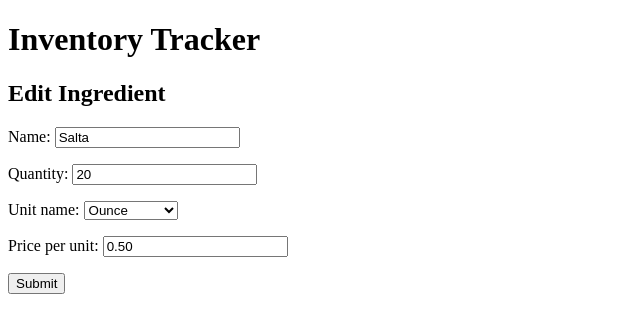
After one commit to banksjazz87/inventory-tracker, a Django app: page /ingredients/edit/1 in a window 1280 px wide. The commit adds this page. Shown: the top 333 px of the page, without its empty margins (0-640 px from the left). Run offline with Django 5.2, Linux system fonts and the light colour scheme; data comes from the database, SQL or seed files in the repository; both versions use the stored data as it was after the commit.

Commit message:
feature: created a method to update the different ingredients

```diff
--- a/inventory_tracker/models.py
+++ b/inventory_tracker/models.py
@@ -1,4 +1,5 @@
 from django.db import models
+from django.urls import reverse
 
 class Ingredient(models.Model):
     COOKING_UNITS = {
@@ -27,6 +28,10 @@ class Ingredient(models.Model):
     def __str__(self):
         return f"\n name: {self.name}\n quantity: {self.quantity}\n unit_name: {self.unit_name}\n price_per_unit: {self.price_per_unit}"
 
+    def get_absolute_url(self):
+        return reverse("model_detail", kwargs={"pk": self.pk})
+
+
 
 class MenuItem(models.Model):
     name = models.CharField(max_length=250)
--- /dev/null
+++ b/inventory_tracker/templates/ingredients/edit.html
@@ -0,0 +1,16 @@
+{% extends 'base.html' %}
+
+{% block head %}
+    <title>Edit Ingredient Form</title>
+{% endblock %}
+
+{% block body %}
+    <h2>Edit Ingredient</h2>
+    <form method="post">
+        {% csrf_token %}
+        {{ form.as_p }}
+        <input type="submit" value="Submit"/>
+    </form>
+
+    </table>
+{% endblock %}
--- a/inventory_tracker/templates/ingredients/index.html
+++ b/inventory_tracker/templates/ingredients/index.html
@@ -20,6 +20,7 @@
                 <td>{{ ingredient.name }}</td>
                 <td>{{ ingredient.quantity }} {{ ingredient.unit_name}}</td>
                 <td>{{ ingredient.price_per_unit }}</td>
+                <td><a href="{% url 'ingredient-edit' pk=ingredient.pk %}">Edit</a></td>
             </tr>
         {% endfor %}
     </table>
--- a/inventory_tracker/templates/ingredients/success.html
+++ b/inventory_tracker/templates/ingredients/success.html
@@ -6,5 +6,6 @@
 
 {% block body %}
     <h1>Success!</h1>
-    <p>You have successfully {{ method }} {{ submitted_data.name }}</p>
+    <p>You have successfully {{ submitted_data.method }} {{ submitted_data.name }}</p>
+    <a href="{% url 'ingredient-list'%}" >Back to Ingredients</a>
 {% endblock %}
--- a/inventory_tracker/urls.py
+++ b/inventory_tracker/urls.py
@@ -23,7 +23,9 @@ urlpatterns = [
     path('', views.HomeView.as_view(), name='home'),
     path('menu-items/', views.MenuItemListView.as_view(), name='menu-item-list'),
     path('purchases/', views.PurchaseListView.as_view(), name='purchase-list'),
+
     path('ingredients/', views.InventoryItemListView.as_view(), name='ingredient-list'),
     path('ingredients/create_form/', views.AddIngredientView.as_view(), name='add-ingredient'),
-    path('ingredients/success/', views.IngredientSuccess.as_view(), name="ingredient-success")
+    path('ingredients/success/', views.IngredientSuccess.as_view(), name="ingredient-success"),
+    path('ingredients/edit/<int:pk>', views.EditIngredientView.as_view(), name="ingredient-edit"),
 ]
--- a/inventory_tracker/views.py
+++ b/inventory_tracker/views.py
@@ -1,6 +1,7 @@
 from django.http import HttpResponse
 from django.shortcuts import render, redirect
 from django.views.generic import TemplateView, ListView, CreateView
+from django.views.generic.edit import UpdateView
 from urllib.parse import urlencode
 from django.urls import reverse_lazy, reverse
 from .models import Ingredient, MenuItem, RecipeRequirement, Purchase
@@ -26,11 +27,28 @@ class AddIngredientView(CreateView):
     model = Ingredient
     template_name = "ingredients/create_form.html"
     form_class = AddIngredientForm
+    success_url = "ingredients/success.html"
 
     def get_success_url(self):
         base_url = reverse('ingredient-success')
         query_data = {
             'name': self.object.name
+        }
+
+        return f"{base_url}?{urlencode(query_data)}"
+
+
+class EditIngredientView(UpdateView):
+    model = Ingredient
+    template_name = "ingredients/edit.html"
+    success_url = "ingredients/success.html"
+    fields = "__all__"
+
+    def get_success_url(self):
+        base_url = reverse('ingredient-success')
+        query_data = {
+            'name': self.object.name,
+            'method': 'updated'
         }
 
         return f"{base_url}?{urlencode(query_data)}"
@@ -43,6 +61,5 @@ class IngredientSuccess(TemplateView):
     def get_context_data(self, **kwargs):
         context = super().get_context_data(**kwargs)
         context['submitted_data'] = self.request.GET
-        context['method'] = 'added'
 
         return context
```
Also changed, not shown: inventory_tracker/forms.py (+10 -0 lines), db.sqlite3.
